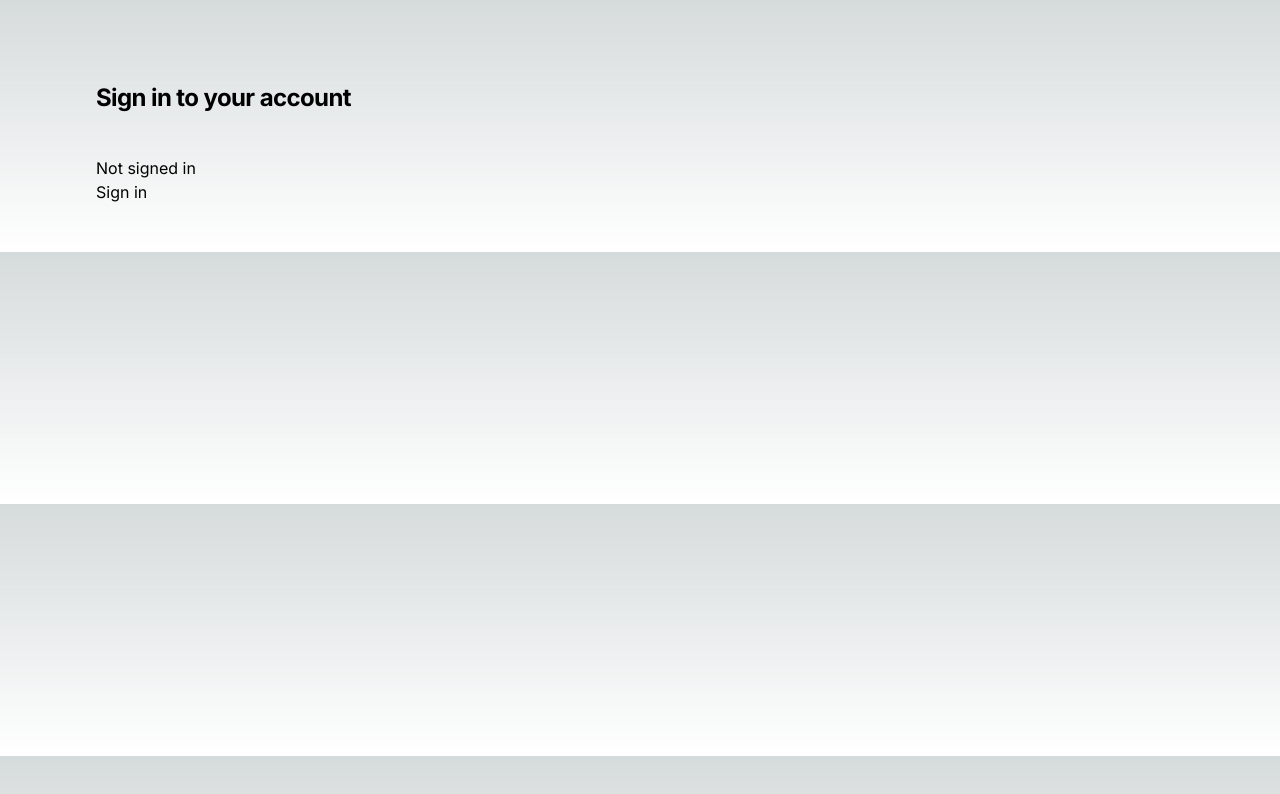
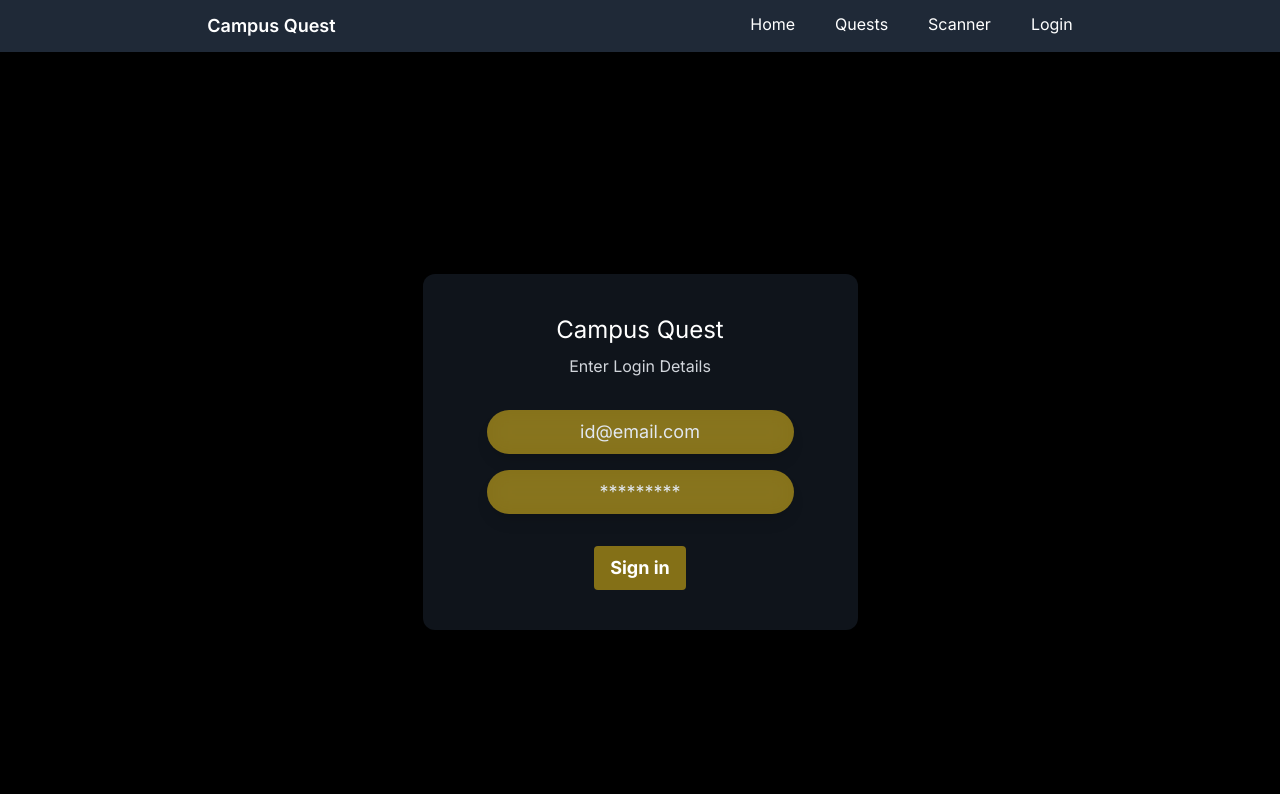
Before and after one commit to Abauchot/campu-quest, a Next.js app: page /login in a window 1280 px wide. Shown: the top 794 px of the page. Built offline with nearby package versions, Linux system fonts and the light colour scheme; no server answers.

Commit message:
front update

```diff
--- a/src/app/component/logButton.js
+++ b/src/app/component/logButton.js
@@ -14,8 +14,12 @@ export default function LogButton() {
 	}
 	return (
 		<>
-			Not signed in <br />
-			<button onClick={() => signIn()}>Sign in</button>
+			<button
+				onClick={() => signIn()}
+				className="bg-yellow-400  bg-opacity-50 hover:bg-yellow-700 text-white font-bold py-2 px-4 rounded"
+			>
+				Sign in
+			</button>
 		</>
 	)
 }
--- /dev/null
+++ b/src/app/component/navbar.js
@@ -0,0 +1,22 @@
+import Link from 'next/link';
+export default function Navbar() {
+    return (
+        <div className="flex bg-gray-800 text-white top-0 py-3 flex-wrap justify-around bg-silver">
+            <h1 className="text-lg font-semibold">Campus Quest</h1>
+            <div className="flex gap-[40px] text-m">
+                <Link href="/">
+                    <button className="btn">Home</button>
+                </Link>
+                <Link href="/quests">
+                    <button className="btn">Quests</button>
+                </Link>
+                <Link href="/qrscan">
+                    <button className="btn">Scanner</button>
+                </Link>
+                <Link href="/login">
+                    <button className="btn">Login</button>
+                </Link>
+            </div>
+        </div>
+    )
+}
--- a/src/app/login/page.js
+++ b/src/app/login/page.js
@@ -1,6 +1,7 @@
 "use client";
 import { useSession, SessionProvider } from 'next-auth/react';
 import LogButton from '../component/logButton';
+import Navbar from '../component/navbar';
 
 export default function log() {
 	return (
@@ -14,23 +15,27 @@ function LoginPage() {
 	const { data: session } = useSession();
 
 	return (
-		<div className="flex min-h-full flex-1">
-			<div className="flex flex-1 flex-col justify-center px-4 py-12 sm:px-6 lg:flex-none lg:px-20 xl:px-24">
-				<div className="mx-auto w-full max-w-sm lg:w-96">
-					<div>
-						<h2 className="mt-8 text-2xl font-bold leading-9 tracking-tight text-white-900">
-							Sign in to your account
-						</h2>
-					</div>
-					<div className="mt-10">
-						<div>
-							<form action="#" method="POST" className="space-y-6">
+		<div>
+			<Navbar />
+			<div class="flex flex-col h-screen w-full items-center justify-center bg-black bg-cover bg-no-repeat">
+				<div class="rounded-xl bg-gray-800 bg-opacity-50 px-16 py-10 shadow-lg backdrop-blur-md max-sm:px-8">
+					<div class="text-white">
+						<div class="mb-8 flex flex-col items-center">
+							<h1 class="mb-2 text-2xl">Campus Quest</h1>
+							<span class="text-gray-300">Enter Login Details</span>
+						</div>
+						<form action="#">
+							<div class="mb-4 text-lg">
+								<input class="rounded-3xl border-none bg-yellow-400 bg-opacity-50 px-6 py-2 text-center text-inherit placeholder-slate-200 shadow-lg outline-none backdrop-blur-md" type="text" name="name" placeholder="id@email.com" />
+							</div>
 
-								<div>
-									<LogButton />
-								</div>
-							</form>
-						</div>
+							<div class="mb-4 text-lg">
+								<input class="rounded-3xl border-none bg-yellow-400 bg-opacity-50 px-6 py-2 text-center text-inherit placeholder-slate-200 shadow-lg outline-none backdrop-blur-md" type="Password" name="name" placeholder="*********" />
+							</div>
+							<div class="mt-8 flex justify-center text-lg text-white">
+								<LogButton />
+							</div>
+						</form>
 					</div>
 				</div>
 			</div>
--- a/src/app/page.js
+++ b/src/app/page.js
@@ -1,23 +1,32 @@
-import Link from "next/link"
+import Navbar from "./component/navbar";
 
 export default function Home() {
   return (
-<div className="flex bg-gray-800 text-white top-0 py-3 flex-wrap justify-around bg-silver">
-  <h1 className="text-lg font-semibold">Campus Quest</h1>
-  <div className="flex gap-[40px] text-m">
-    <Link href="/">
-      <button className="btn">Home</button>
-    </Link>
-    <Link href="/quests">
-      <button className="btn">Quests</button>
-    </Link>
-    <Link href="/qrscan">
-      <button className="btn">Scanner</button>
-    </Link>
-    <Link href="/login">
-      <button className="btn">Login</button>
-    </Link>
-  </div>
-</div>
-  )
+    <div>
+      <Navbar />
+      <div className="bg-black min-h-screen flex flex-col items-center justify-center">
+        <div className="max-w-4xl mx-auto p-8">
+          <h1 className="text-4xl font-bold text-center mb-4">Bienvenue sur CampusQuest!</h1>
+          <p className="text-xl text-center mb-8">
+            Partez à l'aventure dans MyDigitalSchool et découvrez les secrets cachés à travers des énigmes captivantes. Trouvez les QR codes dissimulés pour avancer dans votre quête.
+          </p>
+          <div className="flex flex-col items-center">
+            <h2 className="text-3xl font-bold mb-3">Comment jouer?</h2>
+            <ol className="list-decimal list-inside text-lg mb-8">
+              <li>Démarrez votre quête à l'accueil du campus.</li>
+              <li>Résolvez les énigmes pour trouver l'emplacement des QR codes.</li>
+              <li>Scannez le QR code avec votre appareil pour recevoir votre prochain indice.</li>
+              <li>Continuez jusqu'à résoudre toutes les énigmes et dévoiler le trésor caché.</li>
+            </ol>
+            <a
+              href="/quests"
+              className="bg-blue-500 hover:bg-blue-700 text-white font-bold py-2 px-4 rounded"
+            >
+              Commencez votre quête maintenant!
+            </a>
+          </div>
+        </div>
+      </div>
+    </div>
+  );
 }
--- a/src/app/qrscan/page.js
+++ b/src/app/qrscan/page.js
@@ -1,6 +1,7 @@
 "use client";
 import React, { useEffect, useRef, useState } from 'react';
 import { Html5QrcodeScanner } from 'html5-qrcode';
+import Navbar from '../component/navbar';
 
 const QRScanPage = () => {
     const qrRef = useRef(null);
@@ -85,6 +86,8 @@ const QRScanPage = () => {
         : false;
 
     return (
+        <div>
+            <Navbar />
             <div className="flex flex-col items-center justify-center min-h-screen p-4 bg-black">
                 <div id="qr-reader" ref={qrRef} className="w-full max-w-md"></div>
                 {latitude && longitude && (
@@ -105,6 +108,7 @@ const QRScanPage = () => {
                     <p style={{ color: 'red' }}>Scanned coordinates are NOT within 200 meters radius!</p>
                 )}
             </div>
+        </div>
     );
 };
 
--- a/src/app/quests/page.js
+++ b/src/app/quests/page.js
@@ -1,5 +1,6 @@
 "use client";
 import { useState, useEffect } from 'react';
+import Navbar from '../component/navbar';
 
 export default function Quests() {
   const [quests, setQuests] = useState([]);
@@ -51,6 +52,7 @@ export default function Quests() {
 
   return (
     <div className="bg-black text-white min-h-screen">
+      <Navbar />
       <div className="max-w-md mx-auto py-12">
         <h1 className="text-xl font-bold mb-6">Create a Quest</h1>
         <form onSubmit={handleQuestSubmit} className="bg-gray-800 p-6 rounded-lg">
```
Lines whose indentation alone changed are shown as unchanged.
